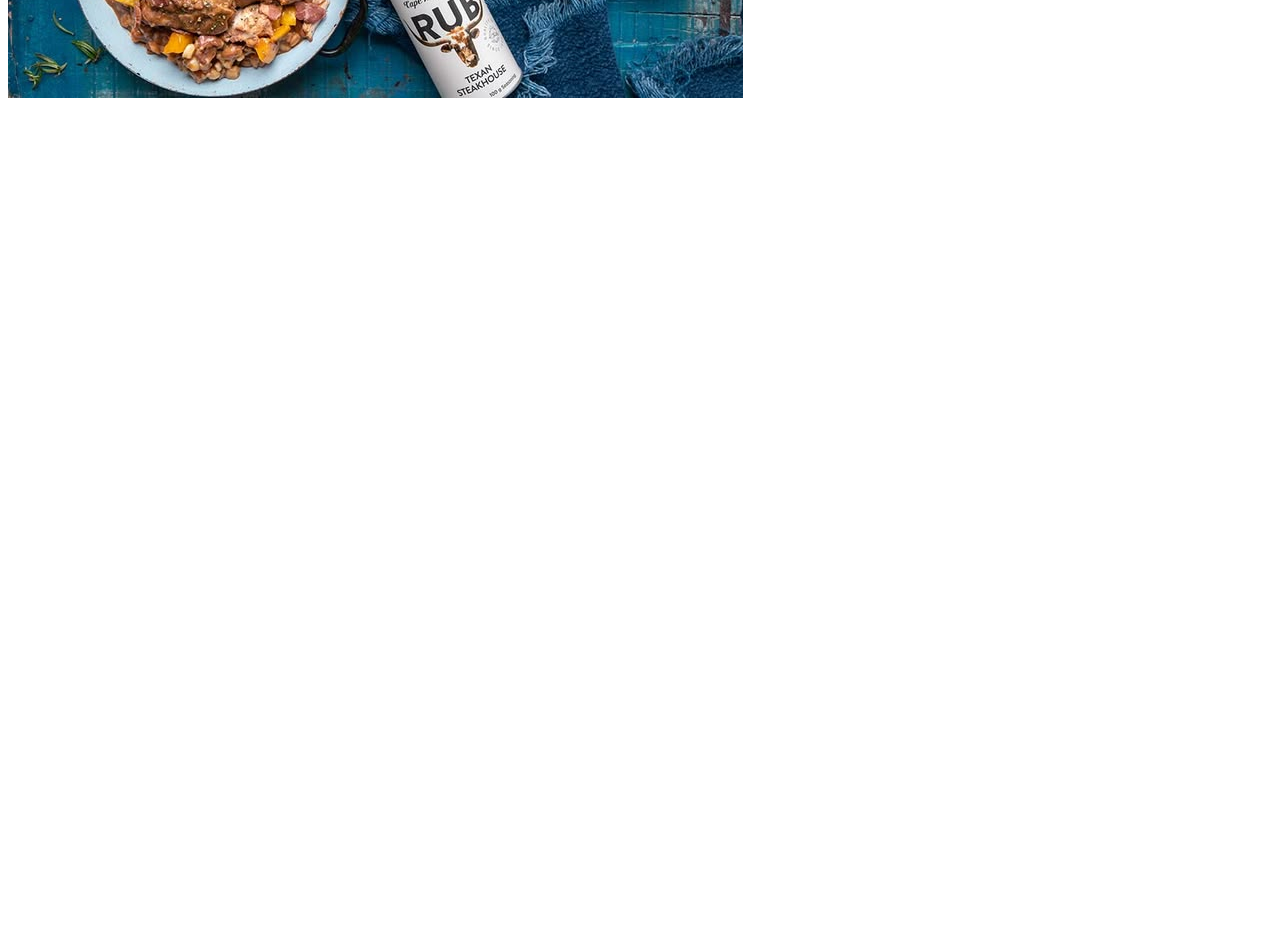
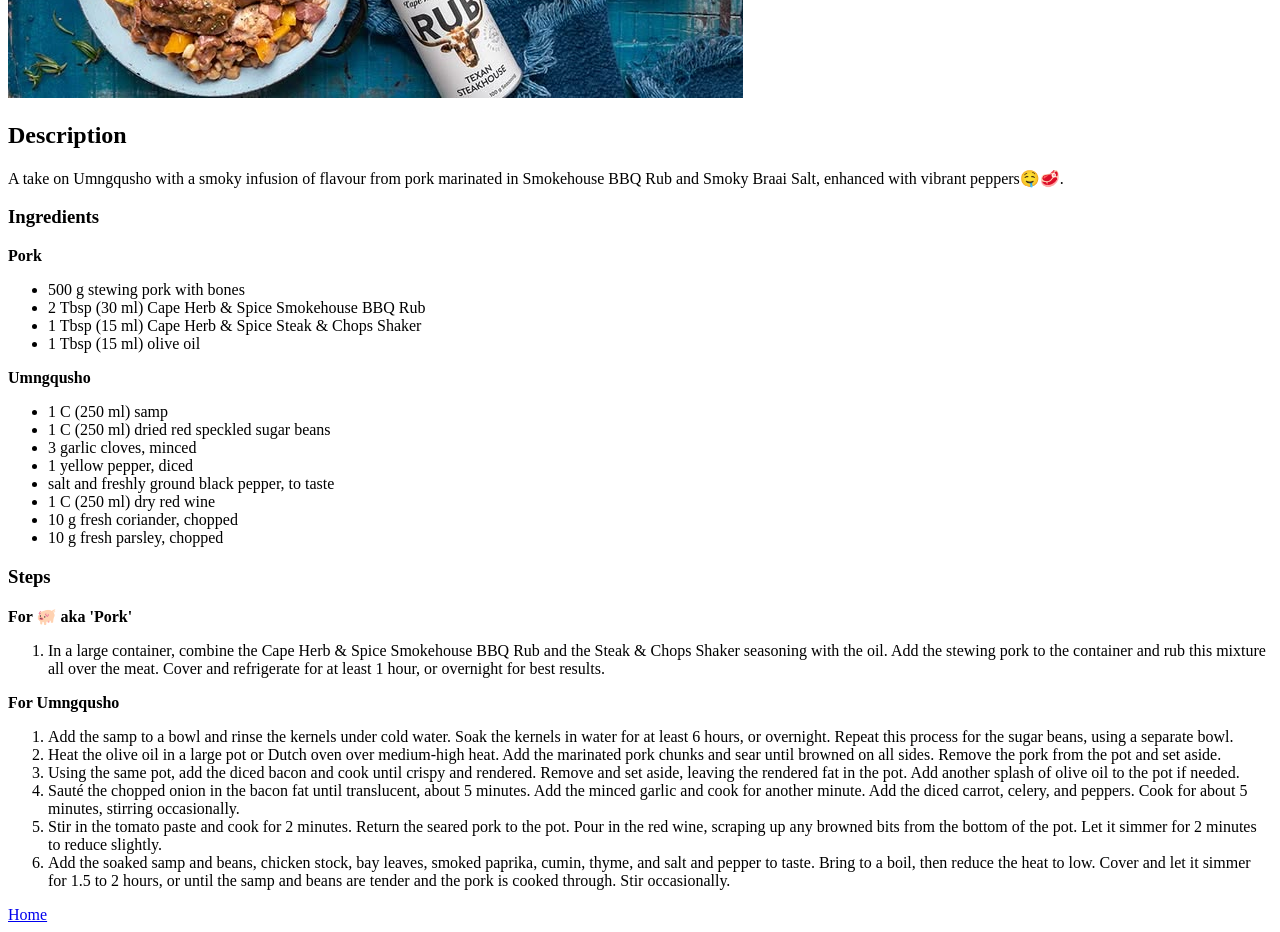
Before and after one commit to jonathanmgazi/odin-recipes1, a plain HTML site: page recipes/umngqusho.html in a window 1280 px wide. Shown: the part 460-1392 px from the top of the page. Before the commit the page ends 800 px from the top, so only its background shows below. Drawn offline with Linux system fonts and the light colour scheme.

Commit message:
Added the Description, Ingredients and Steps

```diff
--- a/recipes/umngqusho.html
+++ b/recipes/umngqusho.html
@@ -8,5 +8,81 @@
   <body>
     <h1>Umngqusho with Smoky Pork</h1>
     <img src="./images/umngqusho.jpeg" />
+    <h2>Description</h2>
+    <p>
+      A take on Umngqusho with a smoky infusion of flavour from pork marinated
+      in Smokehouse BBQ Rub and Smoky Braai Salt, enhanced with vibrant
+      peppers🤤🥩.
+    </p>
+
+    <h3>Ingredients</h3>
+    <p><strong>Pork</strong></p>
+
+    <ul>
+      <li>500 g stewing pork with bones</li>
+      <li>2 Tbsp (30 ml) Cape Herb & Spice Smokehouse BBQ Rub</li>
+      <li>1 Tbsp (15 ml) Cape Herb & Spice Steak & Chops Shaker</li>
+      <li>1 Tbsp (15 ml) olive oil</li>
+    </ul>
+    <p><strong>Umngqusho</strong></p>
+    <ul>
+      <li>1 C (250 ml) samp</li>
+      <li>1 C (250 ml) dried red speckled sugar beans</li>
+      <li>3 garlic cloves, minced</li>
+      <li>1 yellow pepper, diced</li>
+      <li>salt and freshly ground black pepper, to taste</li>
+      <li>1 C (250 ml) dry red wine</li>
+      <li>10 g fresh coriander, chopped</li>
+      <li>10 g fresh parsley, chopped</li>
+    </ul>
+
+    <h3>Steps</h3>
+
+    <p><strong>For 🐖 aka 'Pork'</strong></p>
+    <ol>
+      <li>
+        In a large container, combine the Cape Herb & Spice Smokehouse BBQ Rub
+        and the Steak & Chops Shaker seasoning with the oil. Add the stewing
+        pork to the container and rub this mixture all over the meat. Cover and
+        refrigerate for at least 1 hour, or overnight for best results.
+      </li>
+    </ol>
+    <p><strong>For Umngqusho</strong></p>
+    <ol>
+      <li>
+        Add the samp to a bowl and rinse the kernels under cold water. Soak the
+        kernels in water for at least 6 hours, or overnight. Repeat this process
+        for the sugar beans, using a separate bowl.
+      </li>
+      <li>
+        Heat the olive oil in a large pot or Dutch oven over medium-high heat.
+        Add the marinated pork chunks and sear until browned on all sides.
+        Remove the pork from the pot and set aside.
+      </li>
+      <li>
+        Using the same pot, add the diced bacon and cook until crispy and
+        rendered. Remove and set aside, leaving the rendered fat in the pot. Add
+        another splash of olive oil to the pot if needed.
+      </li>
+      <li>
+        Sauté the chopped onion in the bacon fat until translucent, about 5
+        minutes. Add the minced garlic and cook for another minute. Add the
+        diced carrot, celery, and peppers. Cook for about 5 minutes, stirring
+        occasionally.
+      </li>
+      <li>
+        Stir in the tomato paste and cook for 2 minutes. Return the seared pork
+        to the pot. Pour in the red wine, scraping up any browned bits from the
+        bottom of the pot. Let it simmer for 2 minutes to reduce slightly.
+      </li>
+      <li>
+        Add the soaked samp and beans, chicken stock, bay leaves, smoked
+        paprika, cumin, thyme, and salt and pepper to taste. Bring to a boil,
+        then reduce the heat to low. Cover and let it simmer for 1.5 to 2 hours,
+        or until the samp and beans are tender and the pork is cooked through.
+        Stir occasionally.
+      </li>
+    </ol>
+    <a href="../index.html">Home</a>
   </body>
 </html>
```
